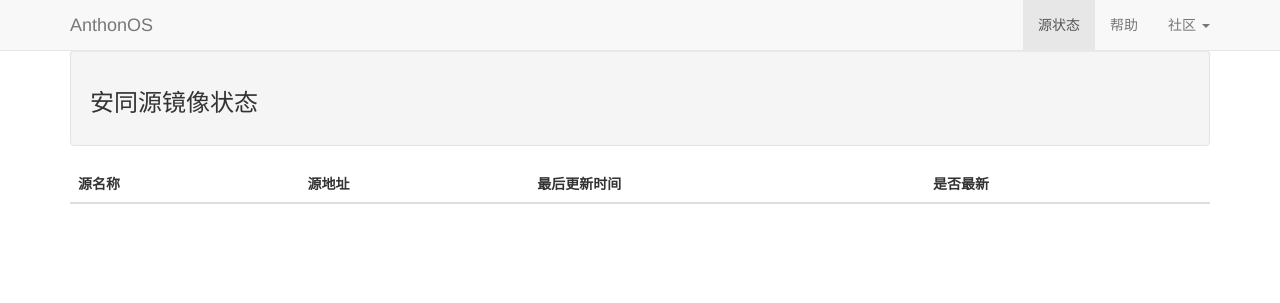
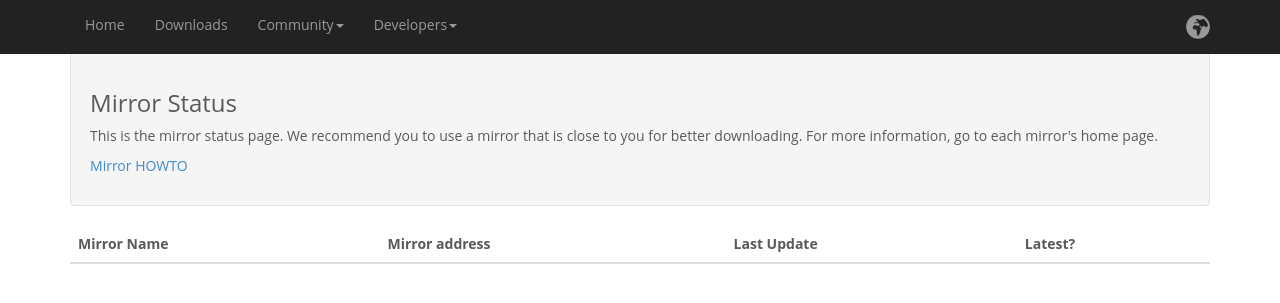
Before and after one commit to AOSC-Archive/Homepage, a PHP site: page /.status/header.php in a window 1280 px wide. Shown: the top 303 px of the page. Run offline with PHP 8.4, Linux system fonts and the light colour scheme; lists and menus that the app fills with data are empty; some libraries are stand-ins or nearby versions.

Commit message:
Update header.php

```diff
--- a/.status/header.php
+++ b/.status/header.php
@@ -1,69 +1,89 @@
+<?php
+define('IN_FRAME', true);
+
+$langues = array(
+  'en' => array(
+    'title' => 'Mirror Status',
+    'AOSC' => 'AOSC',
+    'text' => '<p>This is the mirror status page. We recommend you to use a mirror that is close to you for better downloading. For more information, go to each mirror\'s home page.</p>
+    <p><a href="/status/help.php">Mirror HOWTO</a></p>',
+    'No' => 'No',
+    'Yes' => 'Yes',
+    'N/A' => 'N/A',
+    'Name' => 'Mirror Name',
+    'Address' => 'Mirror address',
+    'LastUpd' => 'Last Update',
+    'Latest' => 'Latest?',
+	// Mirror Names, To be replaced by bash via sed
+	[MIRROR_NAME_EN]
+  ),
+  'zh-CN' => array(
+    'title' => '镜像站',
+    'AOSC' => '安同开源社区',
+    'text' => '<p>这里是镜像源列表与状态页面。我们建议您使用一个离您更近的源，以便获得更好的下载速度。欲获取更多信息，请前往各源的主页。</p>
+    <p><a href="/status/help.php">镜像源设置指南</a></p>',
+    'No' => '否',
+    'Yes' => '是',
+    'N/A' => '不适用',
+    'Name' => '源名称',
+    'Address' => '源地址',
+    'LastUpd' => '最近更新',
+    'Latest' => '是否最新',
+	// 源名称，由 bash 脚本通过 sed 填实
+	[MIRROR_NAME_SC]
+  ),
+  'zh-TW' => array(
+    'title' => '鏡像站',
+    'AOSC' => '安同開源社區',
+    'text' => '<p>這裡是鏡像源列表與狀態頁面。我們建議您使用一個離您更近的源，以便獲得更好的下載速度。欲獲取更多信息，請前往各源的主頁。 </p>
+    <p><a href="/status/help.php">鏡像源設置指南</a></p>',
+    'No' => '否',
+    'Yes' => '是',
+    'N/A' => '不適用',
+    'Name' => '源名稱',
+    'Address' => '源地址',
+    'LastUpd' => '最近更新',
+    'Latest' => '是否最新',
+    // 源名稱，由 bash 腳本通過 sed 填實
+	[MIRROR_NAME_TC]
+  ),
+);
+include '../modules/langue.php';?>
+
 <!DOCTYPE html>
-<html lang="zh-CN">
+<html lang="<?php echo $langue;?>">
+  <head>
+    <meta charset="utf-8" />
+    <meta http-equiv="X-UA-Compatible" content="IE=edge" /> <!-- DOGE! -->
+    <meta name="viewport" content="width=device-width, initial-scale=1" />
+    <meta name="description" content="" />
+    <meta name="author" content="Jeff Bai <jeffbaichina@gmail.com>, YeXiaoxing <ye@xiaoxing.us>" />
+    <link rel="shortcut icon" href="/img/favicon.png" />
 
-<head>
-    <meta charset="utf-8">
-    <title>源状态 | AnthonOS</title>
-    <meta name="viewport" content="width=device-width, initial-scale=1.0">
-    <meta name="description" content="">
-    <meta name="author" content="">
-    <link rel="stylesheet" href="http://netdna.bootstrapcdn.com/bootstrap/3.0.0/css/bootstrap.min.css">
-    <link href="http://netdna.bootstrapcdn.com/bootstrap/3.0.0/cerulean/bootstrap.min.css" rel="stylesheet">
+    <title><?php echo "$langues[$langue]['title'] - $langues[$langue]['AOSC']";?></title>
+
+    <!-- Bootstrap core CSS -->
+    <link href="/css/bootstrap.css" rel="stylesheet" />
+    <link href="/css/carousel.css" rel="stylesheet" />
+    <link href="/css/common.css" rel="stylesheet" />
   </head>
 
   <body>
-    <div class="navbar navbar-default navbar-fixed-top" style="margin-bottom: 30px;">
-        <div class="container">
-            <div class="navbar-header">
-                <button type="button" class="navbar-toggle collapsed" data-toggle="collapse" data-target=".navbar-collapse">
-                    <span class="icon-bar"></span>
-                    <span class="icon-bar"></span>
-                    <span class="icon-bar"></span>
-                </button>
-                <a class="navbar-brand" href="#">AnthonOS</a>
-            </div>
-            <div class="navbar-collapse collapse" style="height: 0px; ">
-                <ul class="nav navbar-nav navbar-right">
-                    <li class="active"><a href="#">源状态</a>
-                    </li>
-                    <li><a href="help.html">帮助</a>
-                    </li>
-                    <li class="dropdown">
-                        <a href="#" class="dropdown-toggle" data-toggle="dropdown">社区 <b class="caret"></b></a>
-                        <ul class="dropdown-menu">
-                            <li><a href="http://wenda.anthonos.org">问答</a>
-                            </li>
-                            <li><a href="http://wiki.anthonos.org">百科</a>
-                            </li>
-                            <li><a href="http://news.anthonos.org">资讯</a>
-                            </li>
-                            <li><a href="http://bugs.anthonos.org/">反馈</a>
-                            </li>
-                            <li><a href="http://mirror.anthonos.org/">仓库</a>
-                            </li>
-                            <li><a href="https://github.com/TheNextProject/">Git</a>
-                            </li>
-                        </ul>
-                    </li>
-                </ul>
-            </div>
-        </div>
-    </div>
+  <!-- Navbar -->
+   <?php include '../templates/navbar.php';?>
+
   <div class="container" style=" margin-top: 50px; ">
     <div class="well">
-            <h3>
-                安同源镜像状态</h3>
-            <p>
-                <!-- This is something. -->
-            </p>
+      <h3><?php echo $langues[$langue]['title'] ?></h3>
+      <?php echo $langues[$langue]['text'] ?>
     </div>
     <table class="table table-hover">
       <thead>
         <tr>
-                    <th>源名称</th>
-                    <th>源地址</th>
-                    <th>最后更新时间</th>
-                    <th>是否最新</th>
+          <th><?php echo $langues[$langue]['Name'] ?></th>
+          <th><?php echo $langues[$langue]['Address'] ?></th>
+          <th><?php echo $langues[$langue]['LastUpd'] ?></th>
+          <th><?php echo $langues[$langue]['Latest'] ?></th>
         </tr>
       </thead>
-            <tbody>
+      <tbody> <!-- END OF HEADER, TO BE FILLED BY BASH REPORTS -->
```
Lines whose indentation alone changed are shown as unchanged.
